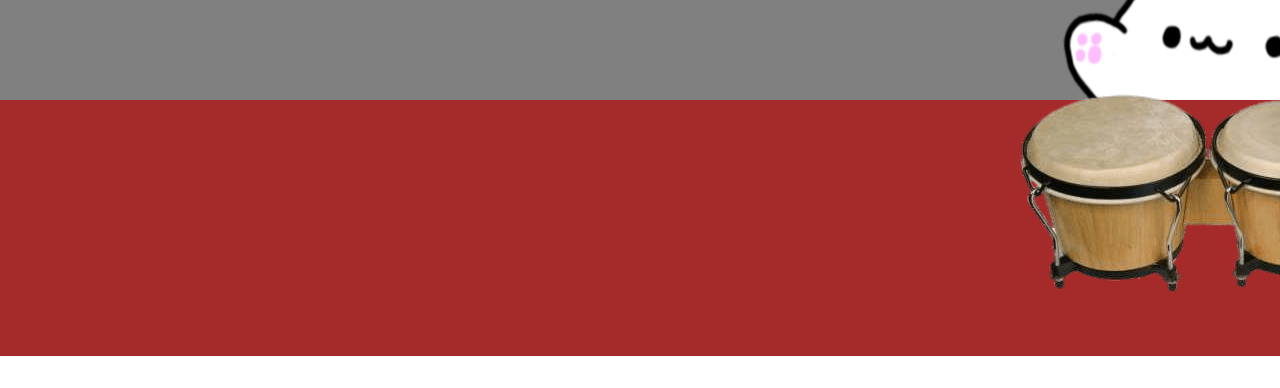
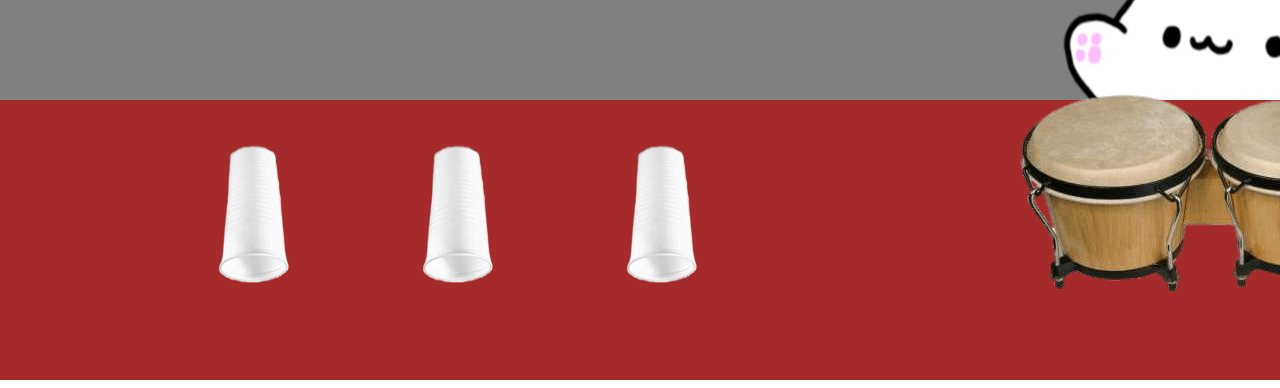
Before and after one commit to Anastas456/web-labs-2sem-martynova, a plain HTML site: page Laba6/laba6.html in a window 1280 px wide. Shown: the part 412-800 px from the top of the page. Drawn offline with Linux system fonts and the light colour scheme.

Commit message:
jshzshrglvusdh

```diff
--- a/Laba6/laba6.html
+++ b/Laba6/laba6.html
@@ -20,10 +20,13 @@
         <div class="cicle red red-blok3 blok3"></div>
         <div class="cicle blue blue-blok3 blok3"></div>
         <div class="cicle yellow yellow-blok3 blok3"></div>
-
     </div>
     <div class="table">
         <img src="foto6/drums4.png" class="drums">
+        <img src="foto6/cup.png" class="cups cup1">
+        <img src="foto6/cup.png" class="cups cup2">
+        <img src="foto6/cup.png" class="cups cup3">
+        <div class="ball"></div>
     </div>
     <div class="container">
         <div class="clock">
--- a/Laba6/style6.css
+++ b/Laba6/style6.css
@@ -11,7 +11,7 @@
     left:0;
     top:512px;
     width:100%;
-    height:32%;
+    height:35%;
     background-color: brown;
 }
 .drums{
@@ -270,3 +270,35 @@
   left:900px;
   top:-640px;
 }
+.cups{
+  width:100px;
+  height:200px;
+  transform: rotate(180deg);
+  position: relative;
+}
+.cup1{
+  top:-50px;
+  left:-200px;
+}
+.cup2{
+  top:-50px;
+  left:-100px;
+}
+.cup3{
+  top:-50px;
+  z-index: 3;
+}
+.ball{
+  width:30px;
+  height:30px;
+  background-color: orange;
+  border-radius: 100%;
+  position: relative;
+  z-index:1;
+  top:-130px;
+  left:645px;
+}
+.cups:hover{
+  transition:0.5s ease-in-out initial;
+  transform:translateY(-100px);
+}
```
Also changed, not shown: Laba6/foto6/cup.png (added).
